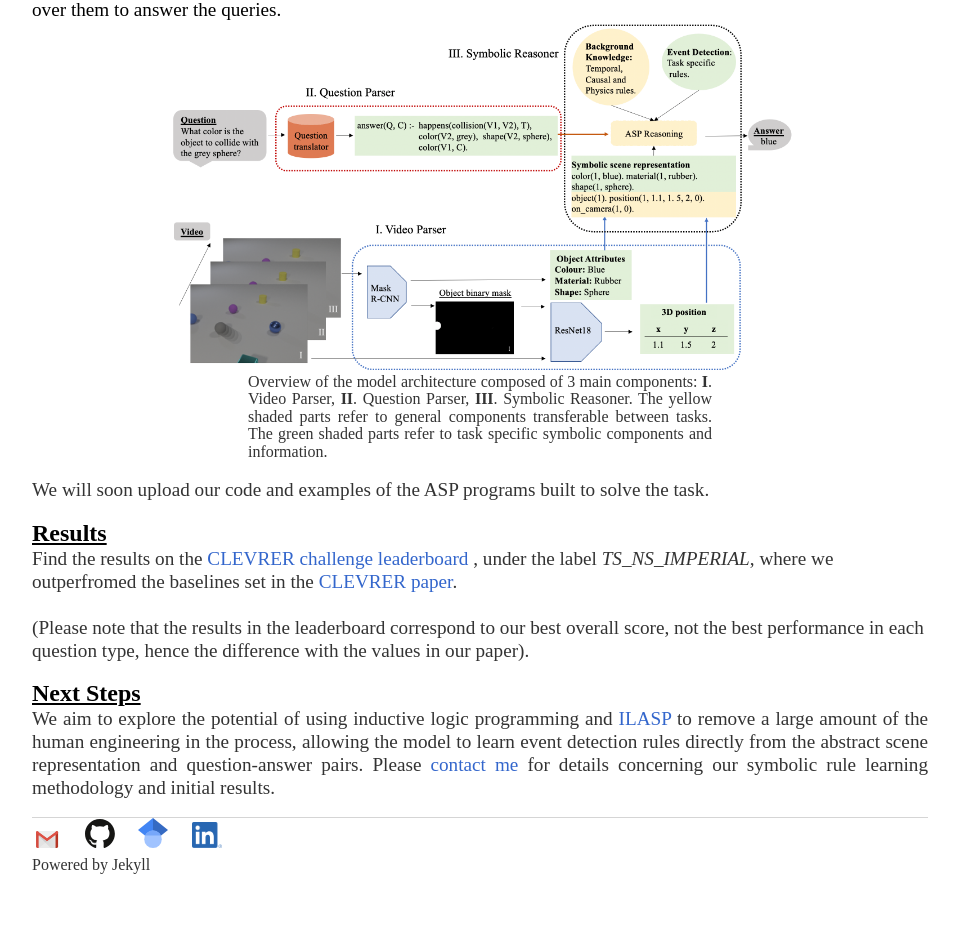
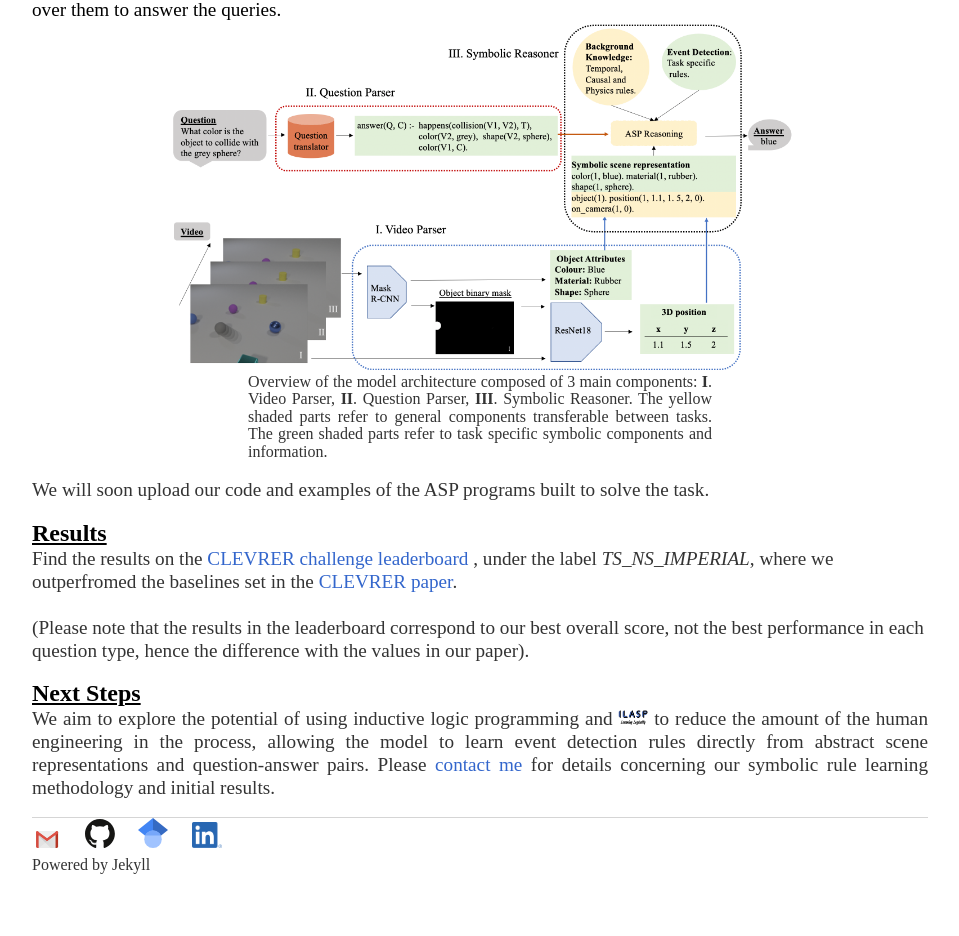
Before and after one commit to Theosau/TheosauOld.github.io, a Jekyll site: the page built from ai_research/neurosymbolic_vqa.html, in a window 1280 px wide. Shown: the part 1249-2185 px from the top of the page, without its empty margins (160-1119 px from the left). Built offline with Jekyll 4.4.1, drawn with Linux system fonts in a browser that asks for light colours.

Commit message:
nsvqa: ilasp logo

```diff
--- a/ai_research/neurosymbolic_vqa.html
+++ b/ai_research/neurosymbolic_vqa.html
@@ -124,9 +124,9 @@ title: Neuro-Symbolic Video Question Answering
     <h2> <u> Next Steps </u> </h2>
     <p align="justify">
     We aim to explore the potential of using inductive logic programming and
-    <a href="http://ilasp.com/?no_animation">ILASP</a> to remove a large
-    amount of the human engineering in the process, allowing the model to learn event detection
-    rules directly from the abstract scene representation and question-answer pairs.
+    <a href="http://ilasp.com/?no_animation" target="_blank"><img src="../images/logos/ilasp.png"width=30></a>
+    to reduce the amount of the human engineering in the process, allowing the model to learn event detection
+    rules directly from abstract scene representations and question-answer pairs.
     Please <a href="mailto:theophile.sautory@gmail.com">contact me</a>
     for details concerning our symbolic rule learning methodology and initial results.
     </p>
```
Also changed, not shown: images/logos/ilasp.png (added).
